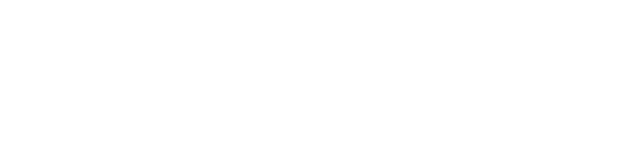
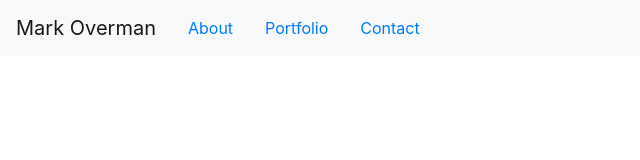
Before and after one commit to MarkOverman1216/Bootstrap-Portfolio, a plain HTML site: page index.html in a window 1280 px wide. Shown: the whole page, without its empty margins (0-640 px from the left). Drawn offline with nearby package versions, Linux system fonts and the light colour scheme.

Commit message:
Added Navbar

```diff
--- a/index.html
+++ b/index.html
@@ -11,7 +11,18 @@
 </head>
 
 <body>
-  <nav></nav>
+  <nav class="navbar navbar-expand-lg navbar-light bg-light">
+    <a class="navbar-brand" href="#">Mark Overman</a>
+    <form class="form-inline my-2 my-lg-0">
+      <a href="./index.html" class="nav-item nav-link">About</a>
+      <a href="./portfolio.html" class="nav-item nav-link">Portfolio</a>
+      <a href="./contact.html" class="nav-item nav-link">Contact</a>
+    </form>
+    </div>
+  </nav>
+  <div class="container">
+
+  </div>
 </body>
 
 </html>
```
